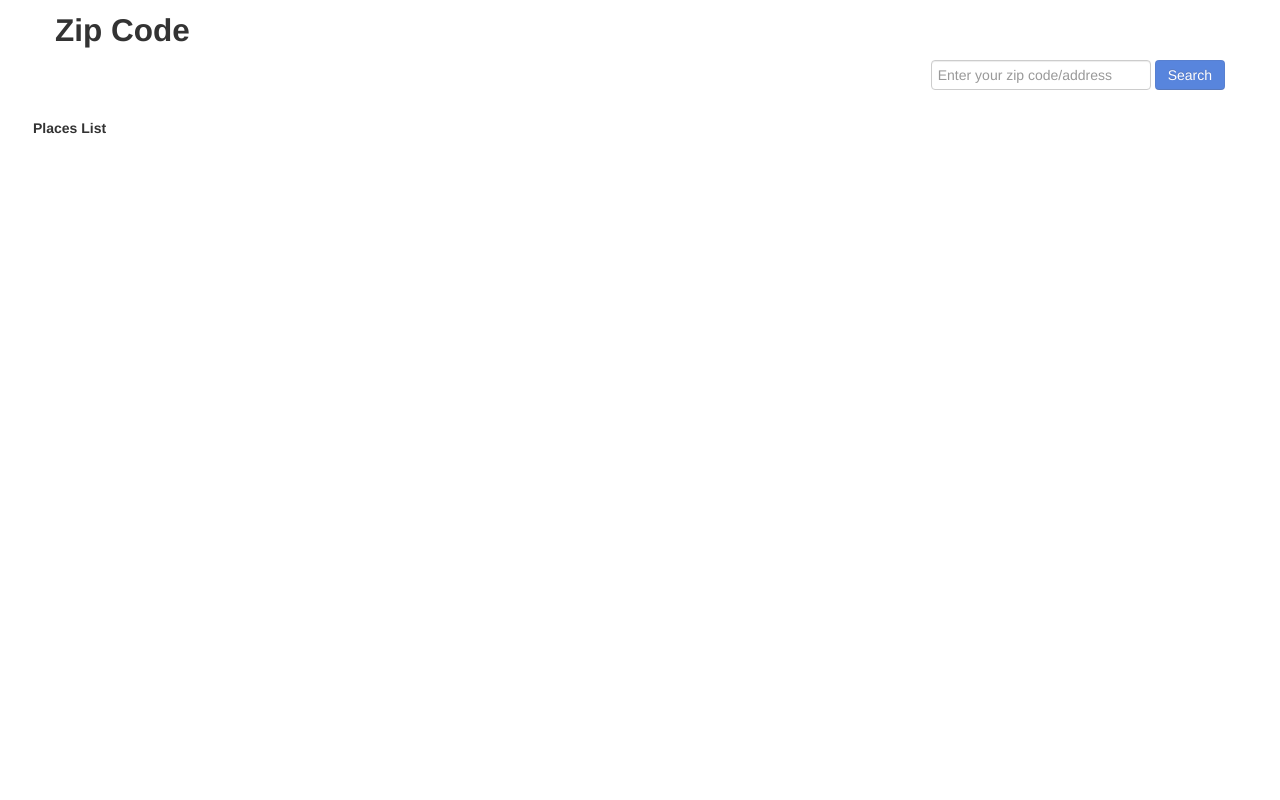
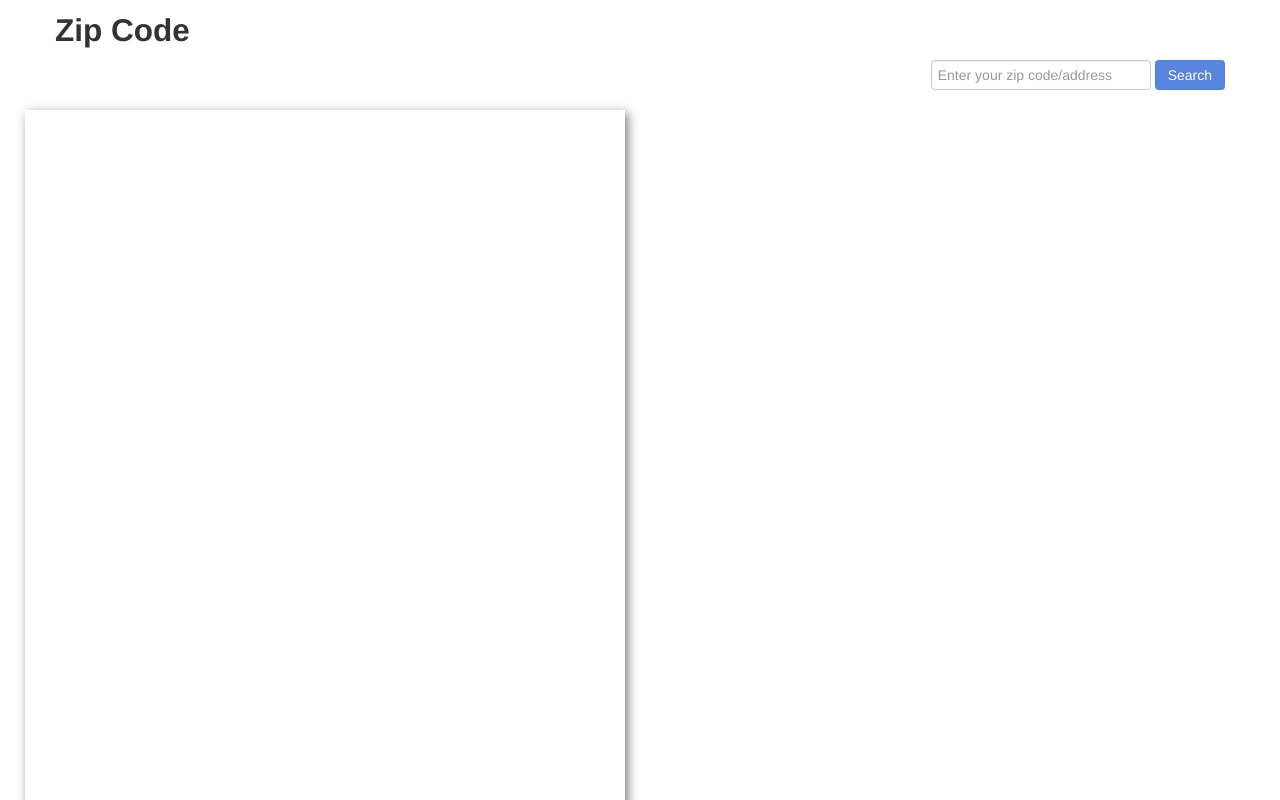
Before and after one commit to mounikakompalli/Location-Finder, a website: page public/index.html in a window 1280 px wide. Shown: the top 800 px of the page. Drawn offline with Linux system fonts and the light colour scheme; some packages are replaced by stand-ins of ours.

Commit message:
changing width

```diff
--- a/public/templates/search.html
+++ b/public/templates/search.html
@@ -13,11 +13,12 @@
 	        </div>
 
 		<div class="row" style="padding-top:50px">
-			<div class="col-md-6">
-				<div  id="map" style="
+			<div class="col-md-8">
+				<div  id="map" style=" height:1000px;
+				    width:600px;
 				    box-shadow: 3px 3px 10px gray;"></div>
 			</div>
-			<div class="col-md-6">
+			<div class="col-md-4">
 
 
 			    	<table class="table table-hover table-striped">
```
